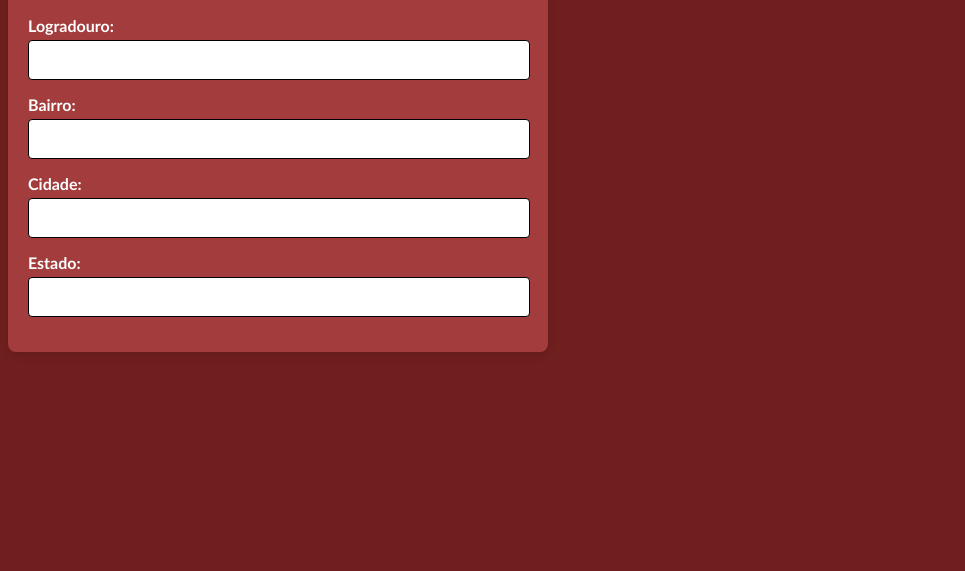
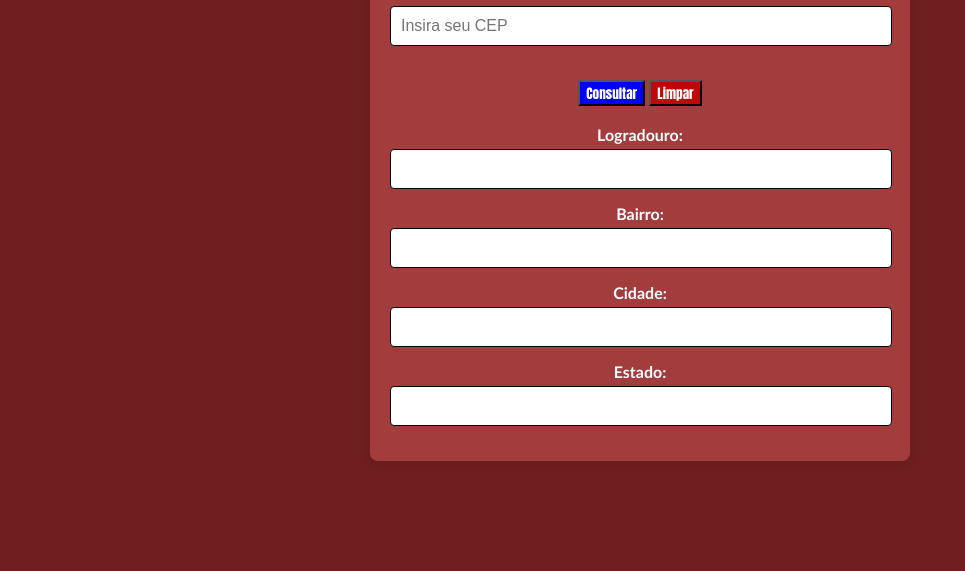
Before and after one commit to BrayanFj/API_ViaCEP_JS, a plain HTML site: page index.html in a window 1280 px wide. Shown: the part 229-800 px from the top of the page, without its empty margins (0-965 px from the left). Drawn offline with Linux system fonts and the light colour scheme.

Commit message:
commit 1.3

```diff
--- a/index.html
+++ b/index.html
@@ -8,8 +8,8 @@
     <link rel="stylesheet" href="./style.css">
 </head>
 <body>
-    <h1>Consulta de Endereço</h1>
     <form id="form-cep">
+        <h1>Consulta de Endereço</h1>
         <label for="cep">CEP:</label>
         <input type="text" id="cep" name="cep" placeholder="Insira seu CEP" required/>
         <br>
--- a/style.css
+++ b/style.css
@@ -2,6 +2,12 @@ body {
   background-color: rgb(112, 31, 31);
   font-family: "Trebuchet MS", "Lucida Sans Unicode", "Lucida Grande",
     "Lucida Sans", Arial, sans-serif;
+    text-align: center;
+    display: flex; /* Usando Flexbox para layout */
+    justify-content: center; /* Centraliza horizontalmente */
+    align-items: center; /* Centraliza verticalmente */
+    height: 100vh; /* Ocupa toda a altura da viewport */
+    margin: 0; /* Remove margens padrão */
 }
 
 .botaoConsulta {
@@ -57,4 +63,5 @@ form {
 
 h1{
      color: white;
+
 }
```
Lines whose indentation alone changed are shown as unchanged.
